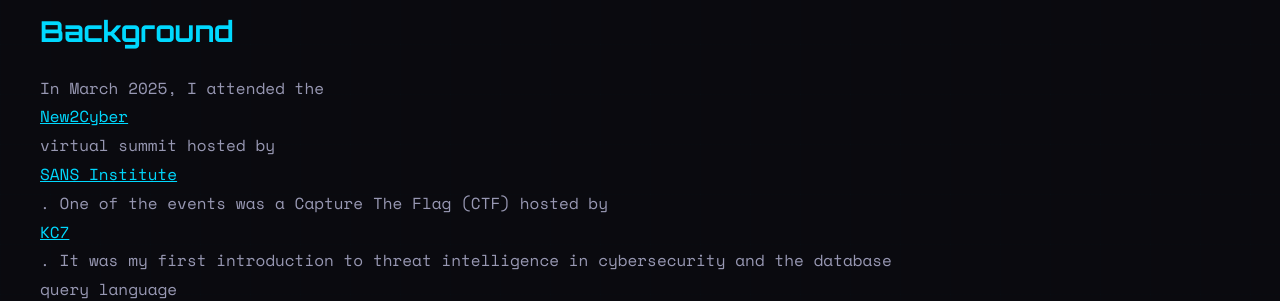
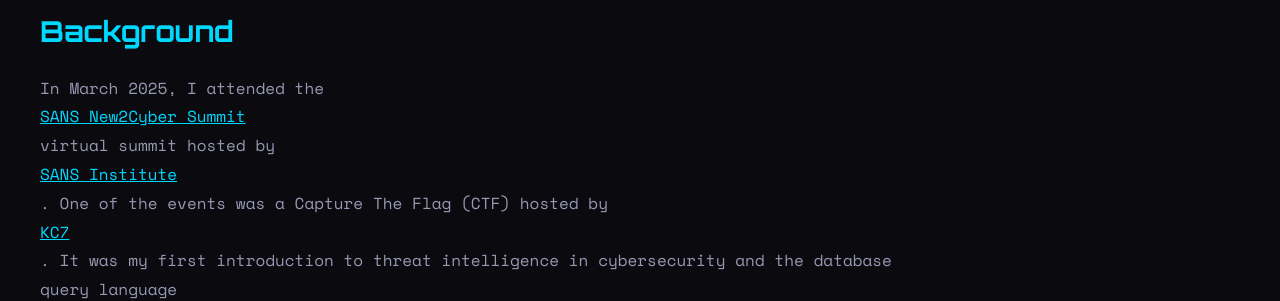
Before and after one commit to Aeronique/aerobytes-site, a Jekyll site: the page built from _posts/2025-05-01-kc7-krusty-krab.md, in a window 1280 px wide and 900 px high, scrolled down 988 px. Shown: the part 156-457 px from the top of the window. Built offline with Jekyll 4.4.1, drawn with Linux system fonts in a browser that asks for light colours.

Commit message:
Add files via upload

```diff
--- a/_posts/2025-05-01-kc7-krusty-krab.md
+++ b/_posts/2025-05-01-kc7-krusty-krab.md
@@ -11,7 +11,7 @@
 
 ## Background
 
-In March 2025, I attended the [New2Cyber](https://www.sans.org/cyber-security-training-events/?location=americas%2Clatin-america%2Cusa-and-canada) virtual summit hosted by [SANS Institute](https://www.sans.org/). One of the events was a Capture The Flag (CTF) hosted by [KC7](https://kc7cyber.com/). It was my first introduction to threat intelligence in cybersecurity and the database query language [KustoQL (KQL)](https://learn.microsoft.com/en-us/kusto/query/?view=microsoft-fabric).
+In March 2025, I attended the [SANS New2Cyber Summit](https://www.sans.org/cyber-security-training-events/) virtual summit hosted by [SANS Institute](https://www.sans.org/). One of the events was a Capture The Flag (CTF) hosted by [KC7](https://kc7cyber.com/). It was my first introduction to threat intelligence in cybersecurity and the database query language [KustoQL (KQL)](https://learn.microsoft.com/en-us/kusto/query/).
 
 I completed the CTF in two hours and enjoyed it so much that I started looking for more. Since then, I've completed 16 rooms through KC7. Through their gamified learning platform, I've gained skills in database querying, digital forensics, and developed an investigative mindset.
 
```
